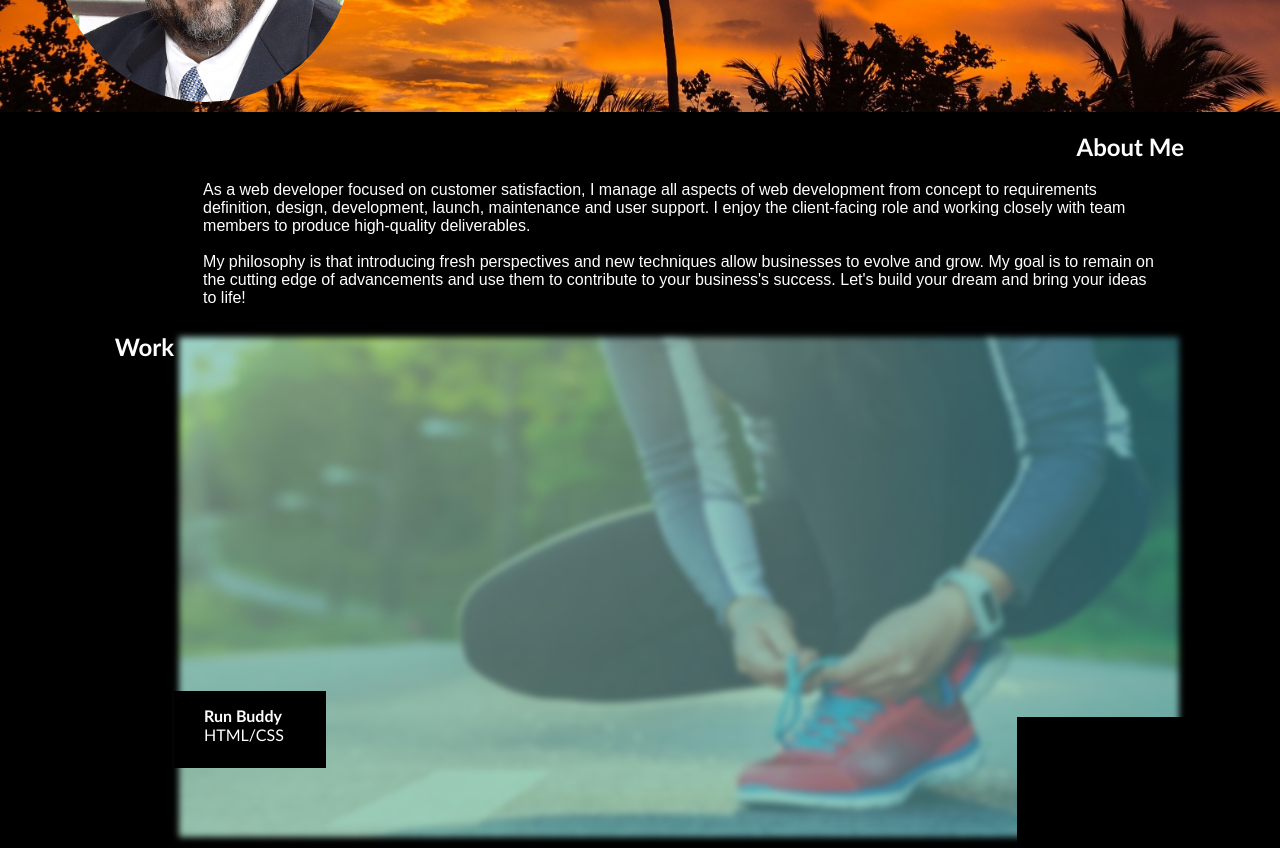
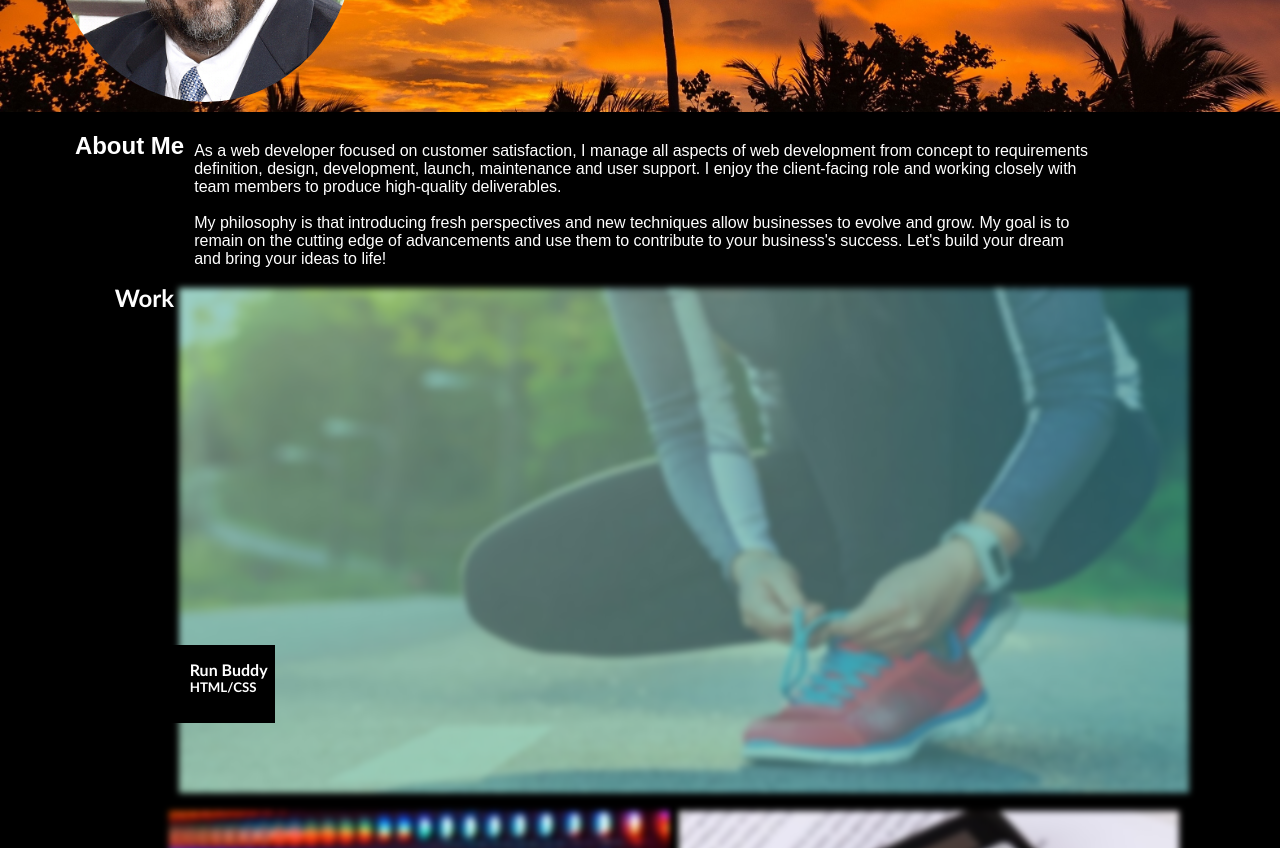
Before and after one commit to Mannyalfa/professional-portfolio, a plain HTML site: page index.html in a window 1280 px wide. Shown: the part 300-1148 px from the top of the page. Drawn offline with Linux system fonts and the light colour scheme.

Commit message:
resolved broken image-pastel puzzle

```diff
--- a/assets/css/stylesheet.css
+++ b/assets/css/stylesheet.css
@@ -134,6 +134,7 @@ section {
     margin: 5px auto;
     padding-bottom: 0px;
     width: 85%;
+    height: auto;
     display: flex;
     flex-wrap: wrap;
     align-items: flex-start;
@@ -150,19 +151,21 @@ h2{
     width: 92%;
     display: flex;
     justify-content: center;
-    padding: 10px;
     font-family: Arial, Helvetica, sans-serif
 
 
 }
 
 #about-me{
-    display: flex;
-    justify-content: flex-end;
-    width: 20%;
+    display: flex-box;
 }
 
-#bio p {
+p {
+    width: 78%;
+    height: auto;
+    display: flex;
+    justify-content: center;
+
     text-align: left;
     text-overflow: wrap;
     padding: 10px;
@@ -185,11 +188,11 @@ h2{
     color: var(--secondary-color);
     padding-top: 15px;
     padding-bottom: 0px;
-    padding-left: 30px;
+    padding-left: 75px;
     padding-right: 0px;
     z-index: 999;
         margin: 0;
-        left: -40;
+        left: -30;
         right: 0;
         text-align: left;
         top: 70%;
@@ -218,7 +221,7 @@ h2{
 }
 
  #runlink > .image {
-    width: max-content;
+    width: 100%;
     height: auto;
     font-family: Arial, Helvetica, sans-serif;
     color: var(--secondary-color)
--- a/index.html
+++ b/index.html
@@ -39,11 +39,8 @@
 
             </div>
         </header>
-        <section>
-            <div id="about-me">
+            <div id="bio">
                 <h2>About Me</h2>
-            </div>
-            <div id="bio" class="container">
                 <p>
                     As a web developer focused on customer satisfaction, I manage all aspects of web development from concept to requirements definition, design, development, launch, maintenance and user support. I enjoy the client-facing role and working closely with team members to produce high-quality deliverables.
                     <br>
@@ -53,18 +50,16 @@
             </div>
         </section>
         <section>
-            <div id="work">
+            <div id="rbud" class="container">
                 <h2>Work</h2>
-            </div>
-                <div id="rbud" class="container">
                     <a id="runlink" href= "https://mannyalfa.github.io/run-buddy" target="_blank">
                         <img id="runner" src="./assets/images/hero-bg.jpg" alt="Run Buddy" class="image">
                     </a>
                     <div class="text-box">
                         <h4>Run Buddy</h4>
-                        <p>HTML/CSS</p>
+                        <h5>HTML/CSS</h5>
                     </div>
-                </div>
+            </div>
         </section>
         <section>
             <div id="led" class="container">
@@ -90,13 +85,12 @@
                         <h4>Pastel Puzzles</h4>
                         <p>Mern Stack</p>
                     </div>
-
             </div>
             <div id="beach" class="container">
                 <img id=surf src="./assets/images/waves.jpg" alt="Waves on the shore" class="image">
                 <div class="text-box">
                     <h4>Surf Report</h4>
-                    <p>MERN Stack</p>
+                    <p>Mern Stack</p>
                 </div>
 
             </div>
```
Also changed, not shown: Challenge  02 Example.png (deleted), 1 other file.
